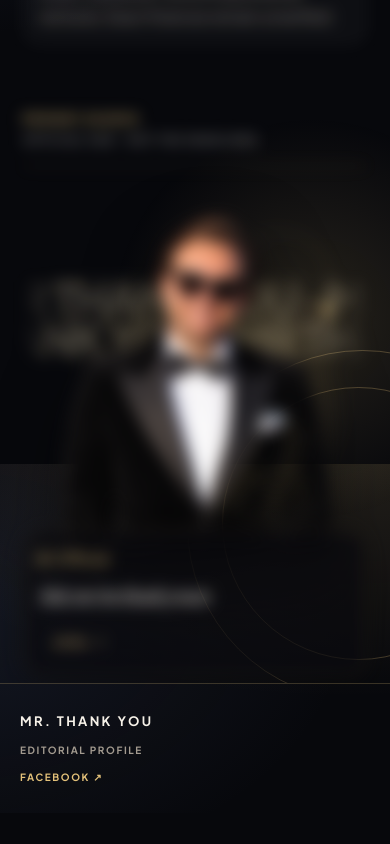
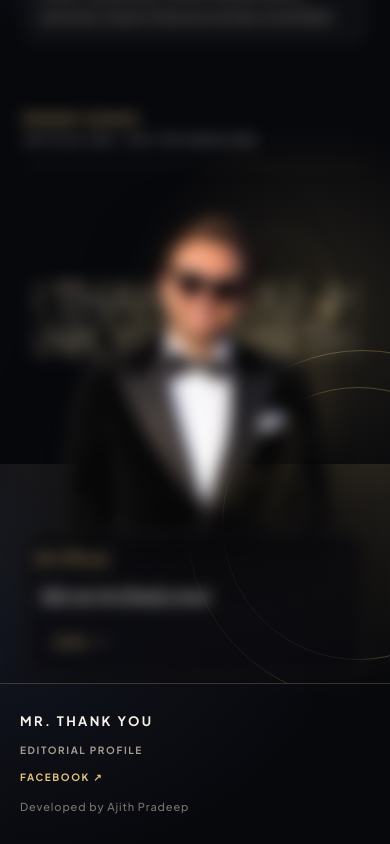
Before and after one commit to Ajith-pradeep/mrthankyou, a Next.js app: page / in a window 390 px wide. Shown: the part 7132-7976 px from the top of the page. Before the commit the page ends 7945 px from the top, so only its background shows below. Built offline with nearby package versions, Linux system fonts and the light colour scheme.

Commit message:
add label

```diff
--- a/src/app/globals.css
+++ b/src/app/globals.css
@@ -160,11 +160,11 @@ button:focus-visible {
   letter-spacing: 0.02em;
 }
 
-.site-footer > a:last-child {
+.site-footer .footer-link {
   transition: opacity 180ms ease;
 }
 
-.site-footer > a:last-child:hover {
+.site-footer .footer-link:hover {
   opacity: 0.55;
 }
 
@@ -2546,9 +2546,20 @@ button:focus-visible {
   justify-self: center;
 }
 
-.site-footer > a:last-child {
+.site-footer .footer-link {
   justify-self: end;
   color: var(--lime);
+}
+
+.footer-credit {
+  grid-column: 1 / -1;
+  margin: 2px 0 0;
+  justify-self: center;
+  color: rgba(163, 155, 144, 0.72);
+  font-size: 10px;
+  font-weight: 500;
+  letter-spacing: 0.08em;
+  text-transform: none;
 }
 
 @media (min-width: 1500px) {
@@ -3777,7 +3788,12 @@ button:focus-visible {
   }
 
   .footer-brand,
-  .site-footer > a:last-child {
+  .site-footer .footer-link {
     justify-self: start;
   }
-}
+
+  .footer-credit {
+    margin-top: 2px;
+    font-size: 11px;
+  }
+}
--- a/src/app/page.tsx
+++ b/src/app/page.tsx
@@ -639,9 +639,10 @@ export default function Home() {
           MR. THANK YOU
         </a>
         <span>Editorial profile</span>
-        <a href={profile.facebook} target="_blank" rel="noreferrer">
+        <a className="footer-link" href={profile.facebook} target="_blank" rel="noreferrer">
           Facebook <span aria-hidden="true">↗</span>
         </a>
+        <p className="footer-credit">Developed by Ajith Pradeep</p>
       </footer>
     </>
   );
```
